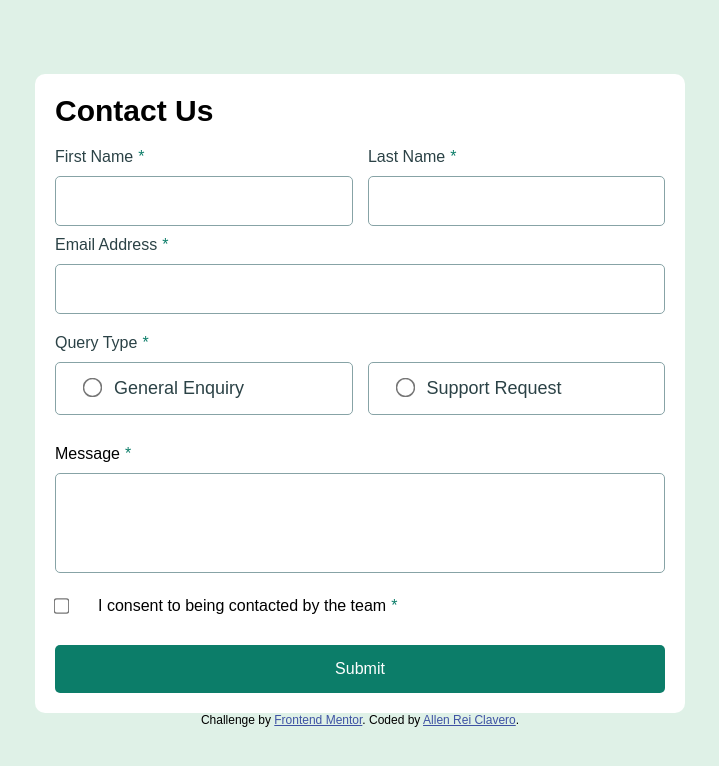
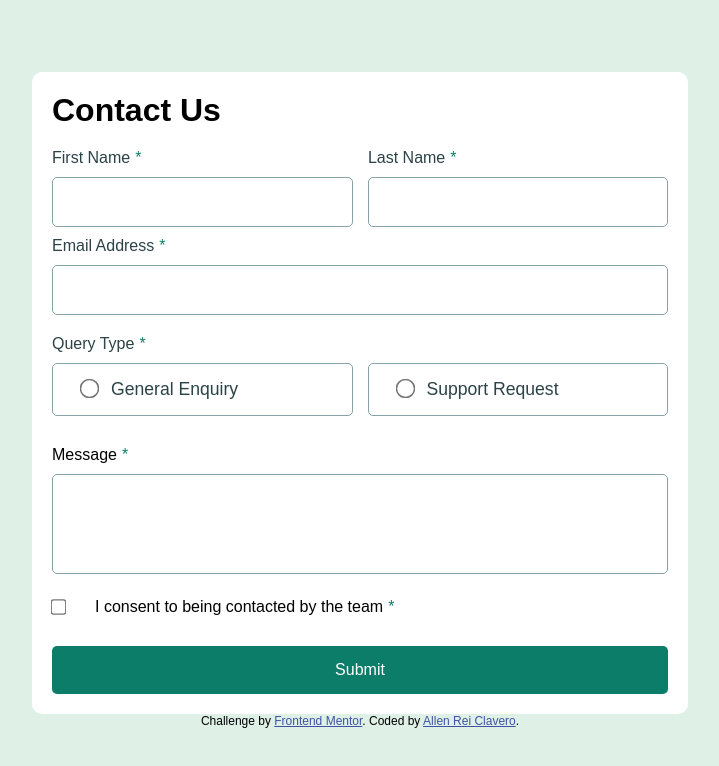
Before and after one commit to allnyu/Contact-form, a plain HTML site: page index.html in a window 1280 px wide. Shown: the whole page, without its empty margins (280-999 px from the left). Drawn offline with Linux system fonts and the light colour scheme.

Commit message:
Update style.css

```diff
--- a/style.css
+++ b/style.css
@@ -8,7 +8,7 @@ body{
     display: flex;
     flex-direction: column;
     min-height: 100vh;
-    padding: 10px;
+    padding: 15px 10px;
     margin: auto;
     align-items: center;
     justify-content: center;
@@ -28,7 +28,7 @@ body{
     width: 100%;
 }
 .success-msg p{
-    font-size: 16px;
+    font-size: 1rem;
     padding: 10px;
 }
 .msgsent{
@@ -38,10 +38,10 @@ body{
     padding-left: 10px;
 }
 .msgsent p{
-    font-size: 16px;
+    font-size: 1rem;
 }
 h2{
-    font-size: 30px;
+    font-size: 2rem;
 }
 .hidden{
     display: none;
@@ -50,7 +50,7 @@ h2{
 /*User Info*/
 .mcontainer{
     background-color: hsl(0, 0%, 100%);
-    max-width: 340px;
+    max-width: 21.25rem;
     width: 100%;
     padding: 20px;
     border-radius: 10px;
@@ -60,7 +60,7 @@ h2{
 }
 .user-fistname, .user-lastname, .user-email{
     margin-top: 10px;
-    font-size: 16px;
+    font-size: 1rem;
     color: hsl(187, 24%, 22%);
 }
 .req{
@@ -73,7 +73,7 @@ input[type=text]{
     border-radius: 5px;
     margin-top: 10px;
     cursor: pointer;
-    font-size: 16px;
+    font-size: 1rem;
 }
 input[type=text]:hover{
     border-color: hsl(169, 82%, 27%);
@@ -91,7 +91,7 @@ label::after{
 /*Query*/
 .query{
     padding-top: 20px;
-    font-size: 16px;
+    font-size: 1rem;
     color: hsl(187, 24%, 22%);
 }
 .type1, .type2{
@@ -99,7 +99,7 @@ label::after{
     border-radius: 5px;
     padding: 15px;
     margin: 10px 0;
-    font-size: 18px;
+    font-size: 1.1rem;
     cursor: pointer;
     outline: none;
     width: 100%;
@@ -121,7 +121,7 @@ input[type=radio]{
 
 /*Message*/
 .msg{
-    font-size: 16px;
+    font-size: 1rem;
     margin: 20px 0;
 }
 .msgtxt{
@@ -134,7 +134,7 @@ input[type=radio]{
     padding: 20px;
     border-color: hsl(186, 15%, 59%);
     cursor: pointer;
-    font-size: 16px;
+    font-size: 1rem;
 }
 .msgtxt:focus{
     border-color: hsl(169, 82%, 27%);
@@ -166,7 +166,7 @@ input[type=checkbox]{
     border: none;
     background-color: hsl(169, 82%, 27%);
     color: hsl(0, 0%, 100%);
-    font-size: 16px;
+    font-size: 1rem;
     margin-top: 20px;
     cursor: pointer;
 }
@@ -176,7 +176,7 @@ input[type=checkbox]{
 
 /*Attribution*/
 .attribution{
-    font-size: 12px; text-align: center;
+    font-size: 0.75rem; text-align: center;
 }
 .attribution a{
     color: hsl(228, 45%, 44%);
@@ -203,21 +203,21 @@ input[type=checkbox]{
         gap: 15px;
     }
     .mcontainer{
-        max-width: 500px;
+        max-width: 31rem;
     }
     .success-msg{
-        max-width: 440px;
+        max-width: 27.5rem;
     }
     .msgtxt{
-        min-height: 150px;
+        min-height: 10rem;
     }
 }
 
-@media (min-width:576px){
+@media (min-width:768px){
     .mcontainer{
-        max-width: 650px;
+        max-width: 41rem;
     }
     .msgtxt{
-        min-height: 100px;
+        min-height: 6.25rem;
     }
 }
```
